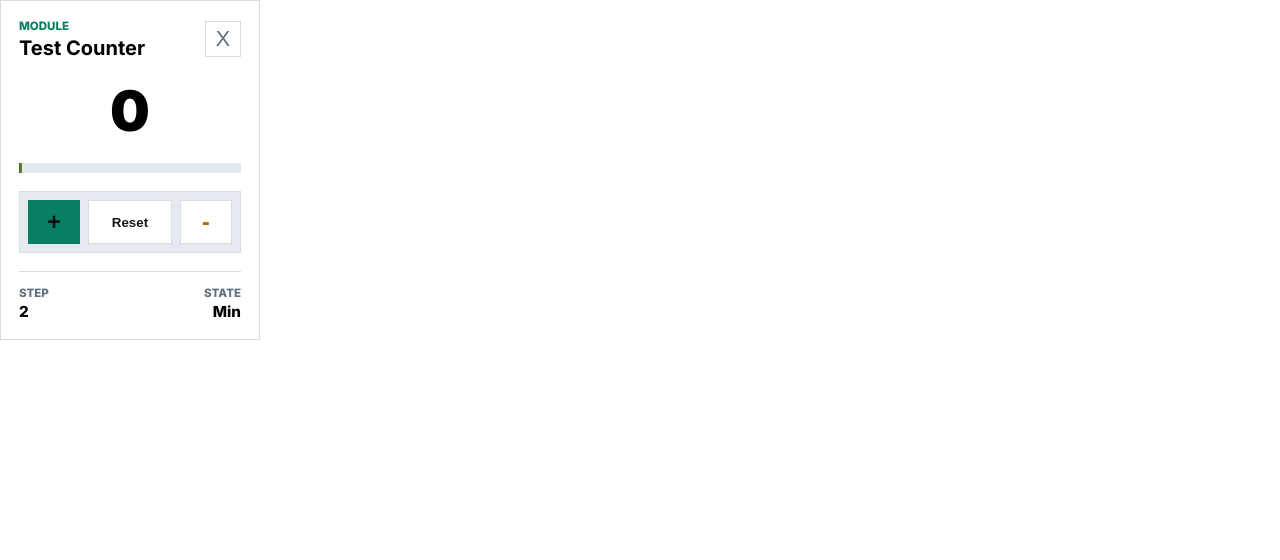
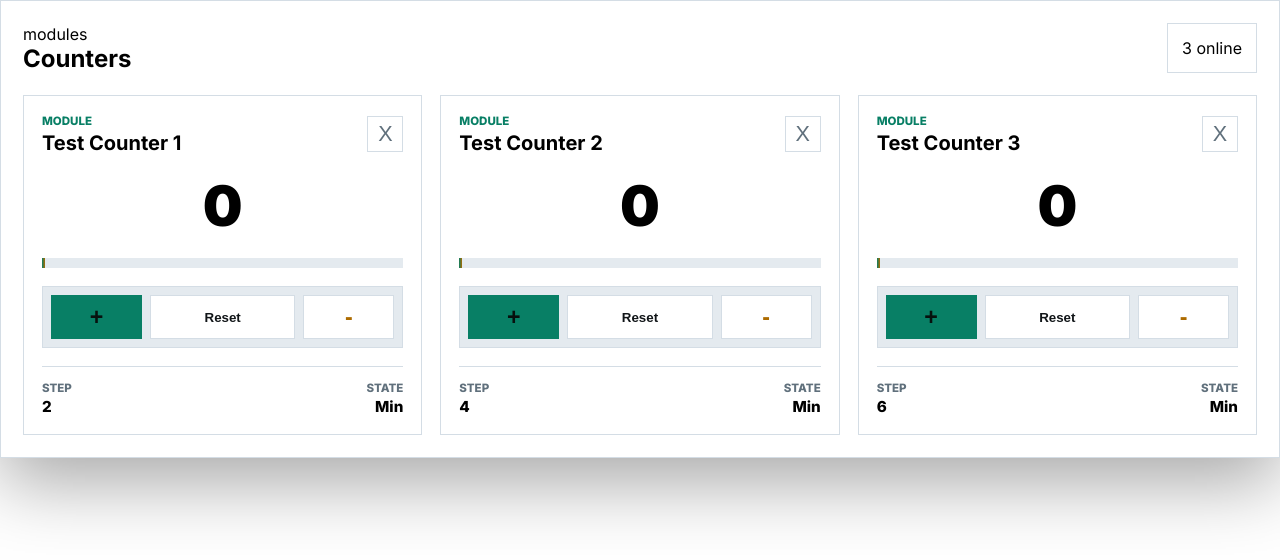
Before and after one commit to vcollins1/Counter-Dashboard, a React (Vite) app: page / in a window 1280 px wide. Shown: the top 560 px of the page. Built offline with nearby package versions, Linux system fonts and the light colour scheme.

Commit message:
panel to hold counter components.

```diff
--- a/src/App.tsx
+++ b/src/App.tsx
@@ -1,15 +1,10 @@
-import Counter from "./components/Counter.tsx";
+import CounterPanel from "./components/CounterPanel.tsx";
 import "./assets/shared.css";
 
 function App() {
     return (
         <div className="app">
-            <Counter
-                title="Test Counter"
-                min={0}
-                max={20}
-                step={2}
-            />
+            <CounterPanel />
         </div>
     )
 }
--- a/src/assets/counter.css
+++ b/src/assets/counter.css
@@ -1,7 +1,6 @@
 .counter {
     background: linear-gradient(135deg, color-mix(var(--accent) 10%, transparent)), var(--panel);
     border: 1px solid var(--line);
-    width: 260px;
     padding: 18px;
     display: grid;
     gap: 18px;
--- /dev/null
+++ b/src/assets/panels.css
@@ -0,0 +1,25 @@
+.counter-panel {
+    background: color-mix(in srgb, var(--panel) 96%, transparent);
+    border: 1px solid var(--line);
+    box-shadow: var(--shadow);
+    padding: 22px;
+    display: grid;
+    gap: 22px;
+}
+
+.counter-panel__header {
+    display: flex;
+    justify-content: space-between;
+    align-items: center;
+}
+
+.counter-panel__chip {
+    border: 1px solid var(--line);
+    padding: 14px;
+}
+
+.counters {
+    display: grid;
+    gap: 18px;
+    grid-template-columns: repeat(auto-fit, minmax(260px, 1fr));
+}
--- a/src/assets/shared.css
+++ b/src/assets/shared.css
@@ -19,4 +19,5 @@
     --accent-strong: #0b624f;
     --warning: #ad6b00;
     --danger: #bc3934;
+    --shadow: 0 24px 70px rgba(0, 0, 0, 0.35);
 }
--- /dev/null
+++ b/src/components/CounterPanel.tsx
@@ -0,0 +1,42 @@
+import Counter from "./Counter.tsx";
+import "../assets/panels.css"
+
+function CounterPanel() {
+    const activeCounters = 3;
+    return (
+        <section className="counter-panel">
+            <div className="counter-panel__header">
+                <div>
+                    <span>modules</span>
+                    <h2>Counters</h2>
+                </div>
+                <span className="counter-panel__chip">{activeCounters} online</span>
+            </div>
+
+            <div className="counters">
+                <Counter
+                    title="Test Counter 1"
+                    min={0}
+                    max={20}
+                    step={2}
+                />
+
+                <Counter
+                    title="Test Counter 2"
+                    min={0}
+                    max={40}
+                    step={4}
+                />
+
+                <Counter
+                    title="Test Counter 3"
+                    min={0}
+                    max={60}
+                    step={6}
+                />
+            </div>
+        </section>
+    )
+}
+
+export default CounterPanel
```
